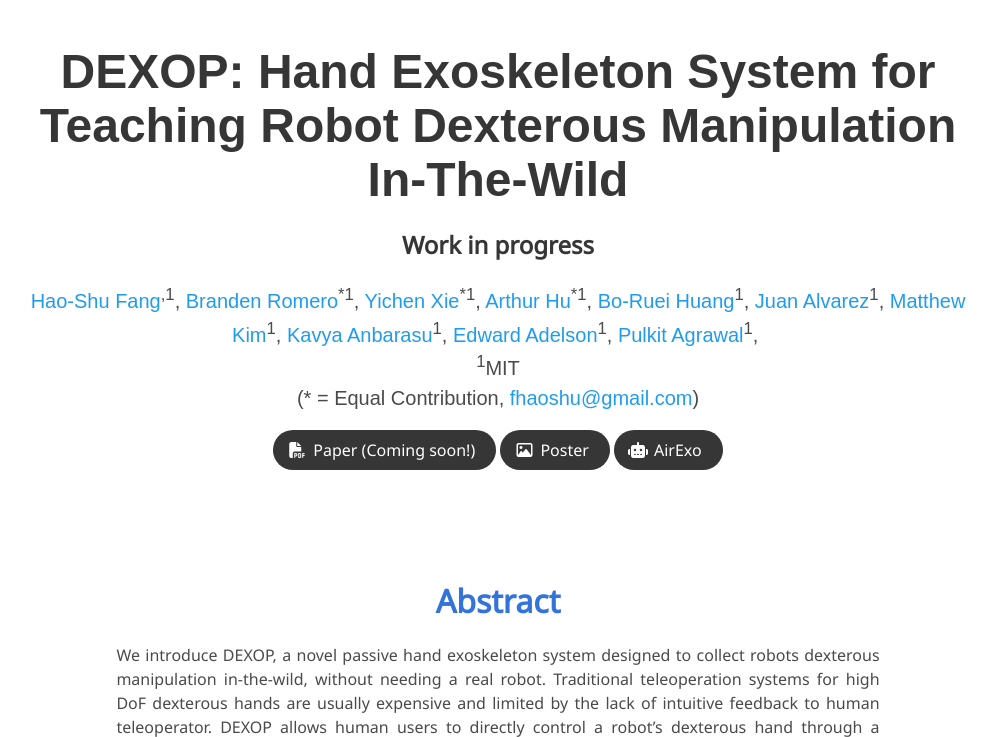
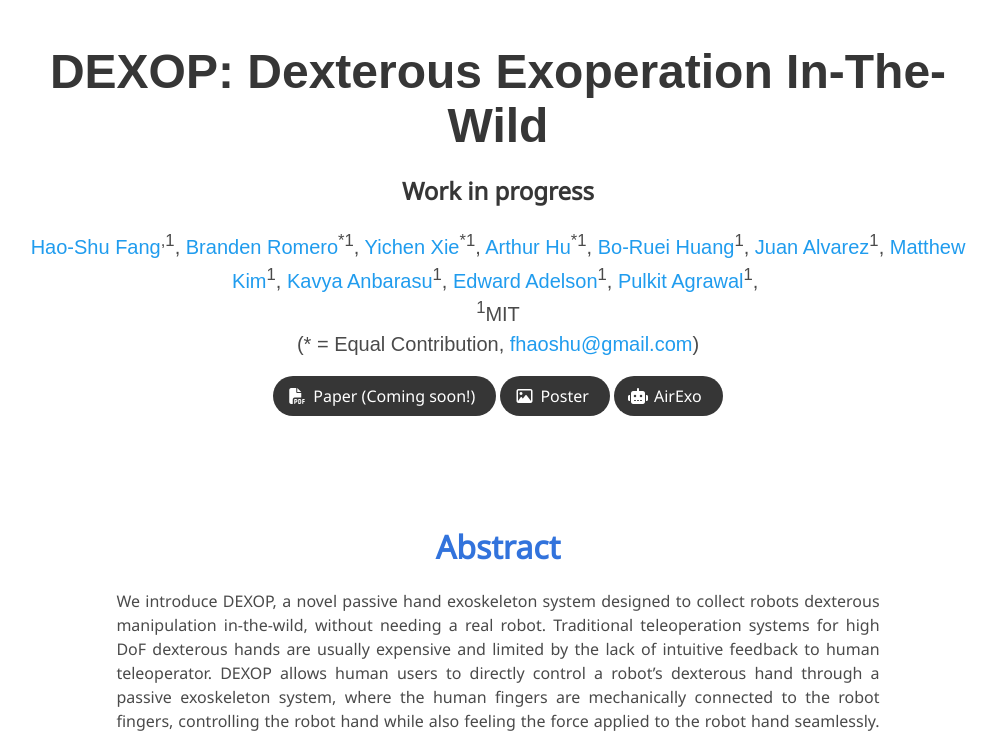
Before and after one commit to dex-op/dex-op.github.io, a plain HTML site: page index.html in a window 1280 px wide. Shown: the part 55-792 px from the top of the page, without its empty margins (142-1138 px from the left). Drawn offline with nearby package versions, Linux system fonts and the light colour scheme; some icons are missing; a web font is replaced by a local one.

Commit message:
Title update

```diff
--- a/index.html
+++ b/index.html
@@ -6,7 +6,7 @@
         content="DEXOP">
   <meta name="keywords" content="DEXOP, Dexterous Manipulation, Exoskeletons, Robot Learning, Data Collection">
   <meta name="viewport" content="width=device-width, initial-scale=1">
-  <title>DEXOP: Hand Exoskeleton System for Teaching Robot Dexterous Manipulation In-The-Wild</title>
+  <title>DEXOP: Dexterous Exoperation In-The-Wild</title>
 
   <link href="https://fonts.googleapis.com/css?family=Google+Sans|Noto+Sans|Castoro"
         rel="stylesheet">
@@ -69,7 +69,7 @@
     <div class="container is-max-desktop">
       <div class="columns is-centered">
         <div class="column has-text-centered">
-          <h1 class="title is-1 publication-title">DEXOP: Hand Exoskeleton System for Teaching Robot Dexterous Manipulation In-The-Wild</h1>
+          <h1 class="title is-1 publication-title">DEXOP: Dexterous Exoperation In-The-Wild</h1>
           <h4 class="title is-4 conference">Work in progress</h4>
           <div class="is-size-5 publication-authors">
             <span class="author-block">
```
